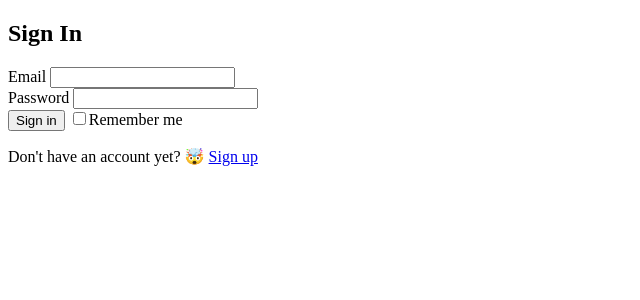
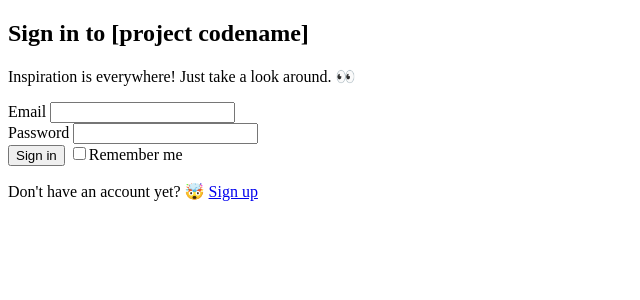
Before and after one commit to marianneneuts/2imd-development4-PHP, a PHP site: page /login.php in a window 1280 px wide. Shown: the top 300 px of the page, without its empty margins (0-640 px from the left). Run offline with PHP 8.4, Linux system fonts and the light colour scheme.

Commit message:
feat: update the base html on the login form

```diff
--- a/login.php
+++ b/login.php
@@ -6,10 +6,11 @@
   <link rel="stylesheet" href="css/login.css">
 </head>
 <body>
-	<div class="login">
-		<div class="form form--login">
+	<div class="IMDLogin">
+		<div class="form-login">
 			<form action="" method="post">
-				<h2 form__title>Sign In</h2>
+                <h2>Sign in to [project codename]</h2>
+                <p>Inspiration is everywhere! Just take a look around. 👀</p>
 
 				<div class="form__field">
 					<label for="Email">Email</label>
@@ -21,7 +22,7 @@
 				</div>
 
 				<div class="form__field">
-					<input type="submit" value="Sign in" class="btn btn--primary">
+					<input type="submit" value="Sign in" class="btn-primary">
 					<input type="checkbox" id="rememberMe"><label for="rememberMe" class="label__inline">Remember me</label>
 				</div>
 
```
